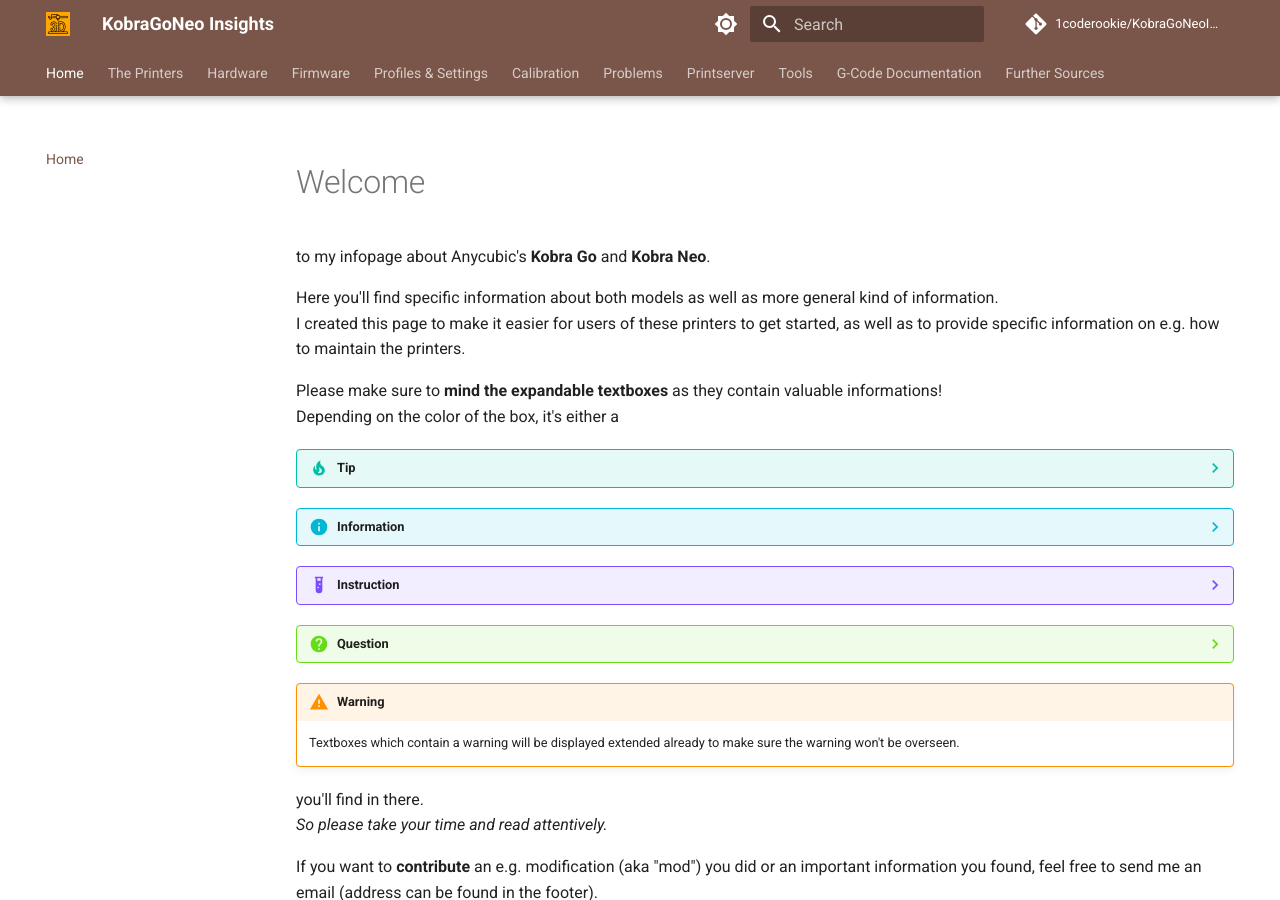
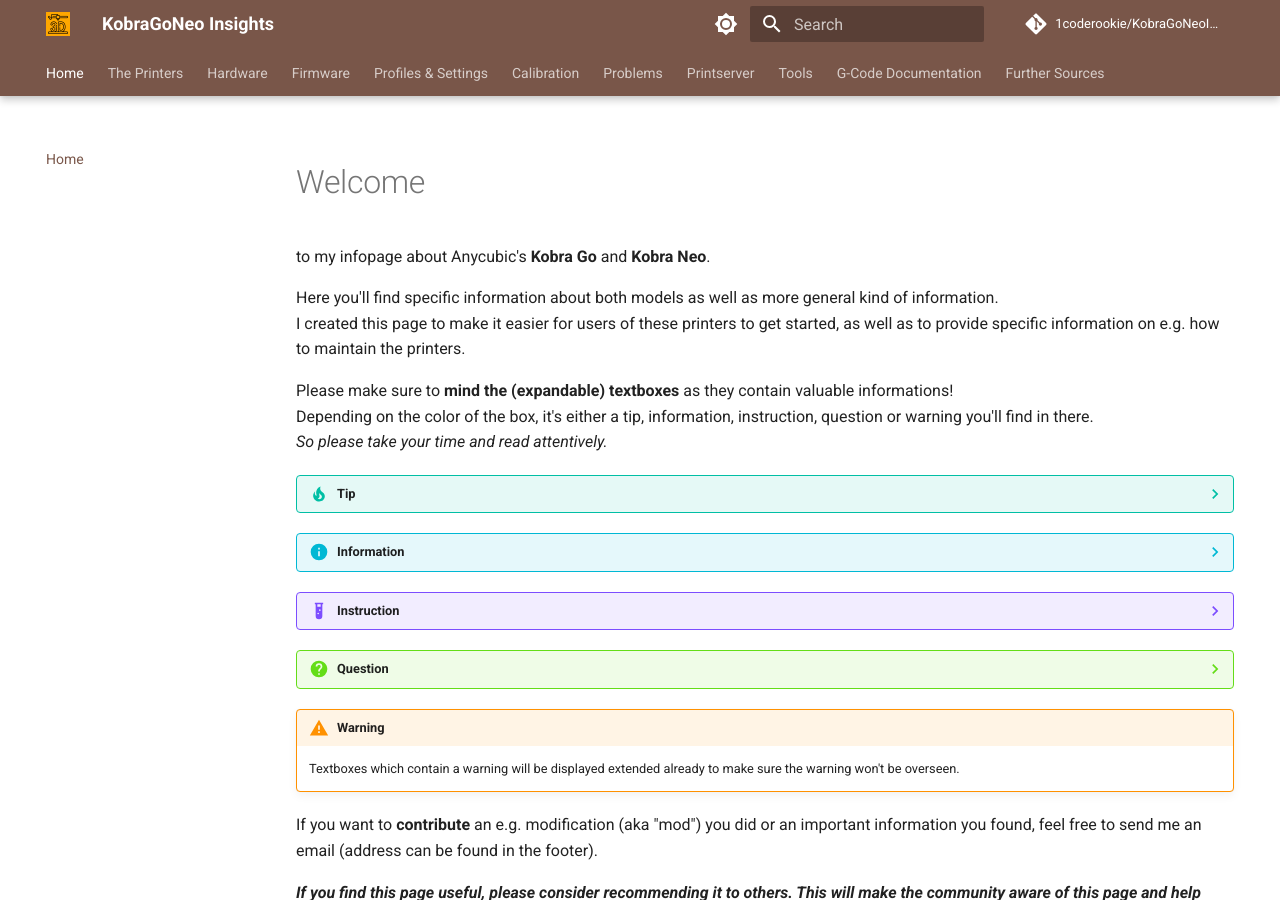
Before and after one commit to 1coderookie/KobraGoNeoInsights, an MkDocs documentation site: the page built from docs/index.md, in a window 1280 px wide and 900 px high. Built offline with MkDocs 1.6.1 and Material for MkDocs 9.7.7, drawn with Linux system fonts in a browser that asks for light colours; comment, search, counter and statistics services are not loaded.

Commit message:
Update index.md

```diff
--- a/docs/index.md
+++ b/docs/index.md
@@ -6,8 +6,9 @@
 Here you'll find specific information about both models as well as more general kind of information.
 I created this page to make it easier for users of these printers to get started, as well as to provide specific information on e.g. how to maintain the printers.
 
-Please make sure to **mind the expandable textboxes** as they contain valuable informations!
-Depending on the color of the box, it's either a
+Please make sure to **mind the (expandable) textboxes** as they contain valuable informations!
+Depending on the color of the box, it's either a tip, information, instruction, question or warning you'll find in there.
+*So please take your time and read attentively.*
 
 ??? tip "Tip"
 
```
Also changed, not shown: other parts of docs/index.md (+1 -2 lines).
